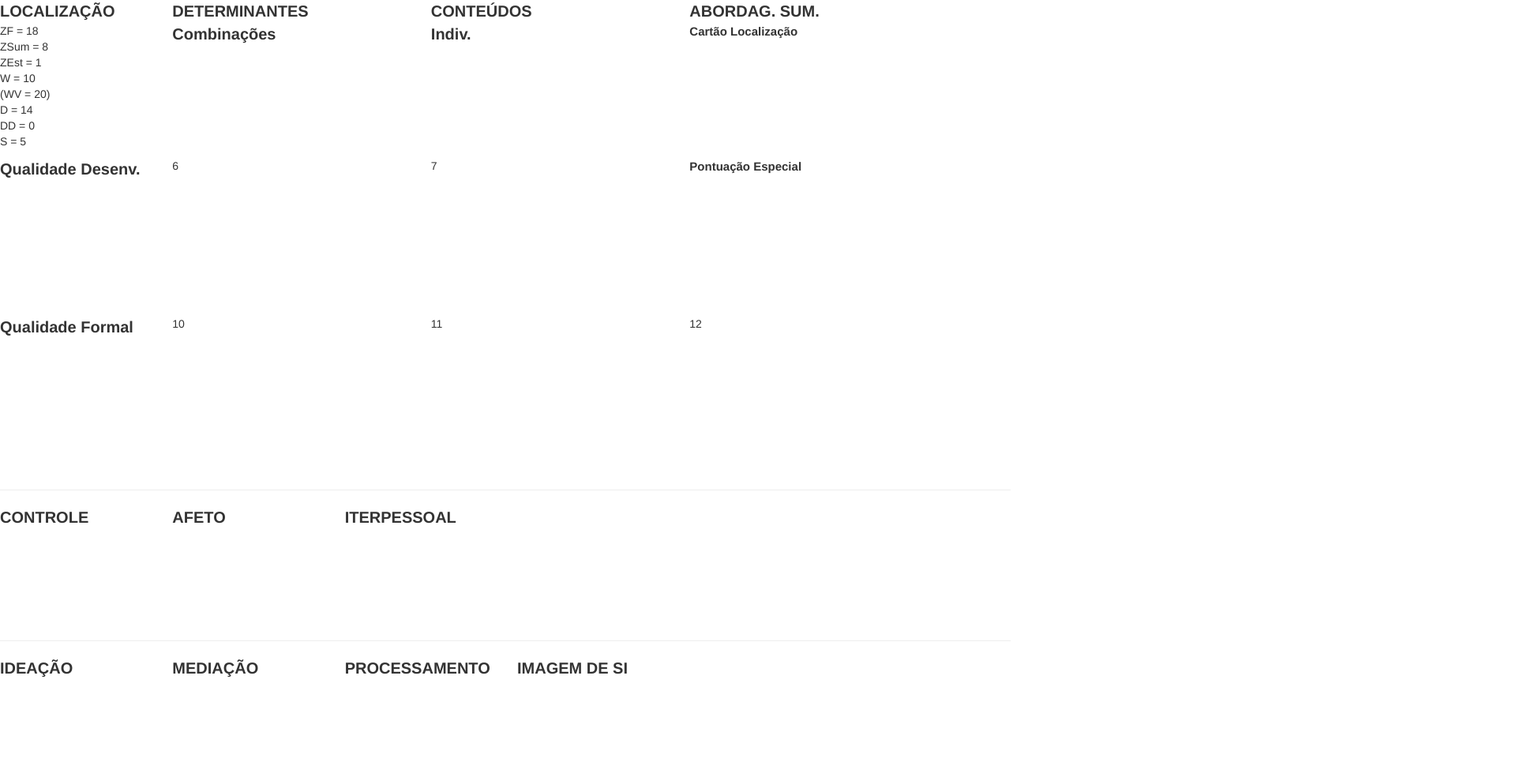
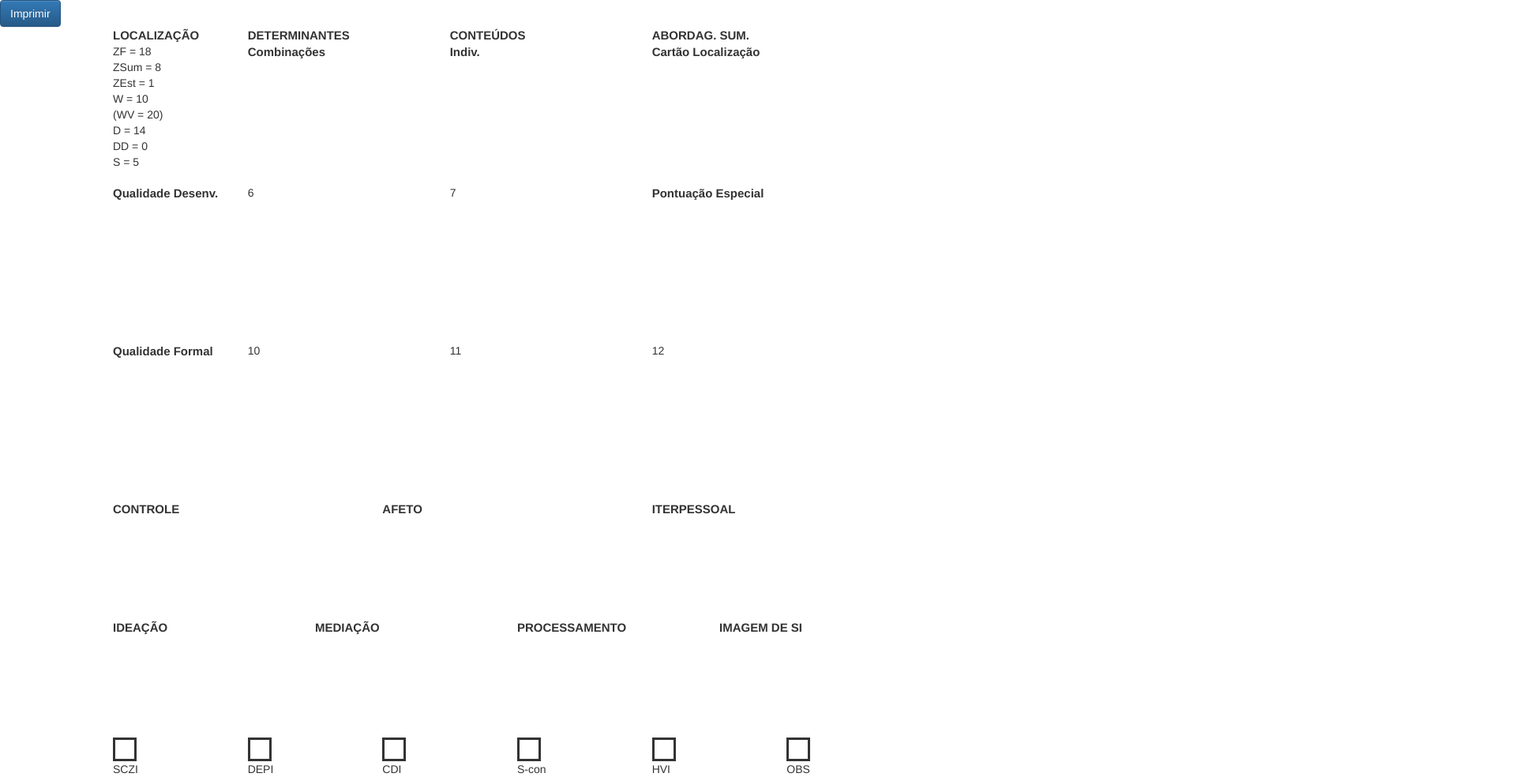
Before and after one commit to felipejsm/js-pdf, a plain HTML site: page grid/index2.html in a window 1280 px wide. Shown: the top 984 px of the page at 79% size, 1920 px wide, since content can reach past the window. Drawn offline with nearby package versions, Linux system fonts and the light colour scheme; a script that the page names is missing.

Commit message:
Finished new summary

```diff
--- a/grid/index2.html
+++ b/grid/index2.html
@@ -17,14 +17,17 @@
         display: flex;
         flex-wrap: wrap;
         }
-        .titulo {font-weight: bold; font-size: 20px}
-        .subtitulo {font-weight: bold; font-size: 15px}
+        .titulo {font-weight: bold; font-size: 15px}
+        .subtitulo {font-weight: bold; font-size: 10px}
+        .quadrado {width: 30px;height: 30px;border-style: solid;text-align:center;}
     </style>
     <title>grd2</title>
 </head>
 <body ng-app="myApp" ng-controller="myCtrl">
-            <div class="row">
-                <div class="col-md-2" style="height:200px;">
+        <button type='button' class="btn btn-primary" onclick='imprimir()'>Imprimir</button>
+        <div id="imprimir" class="center-block" style="background-color: #ffff;width: 80%">
+            <div class="row center-block" style="background-color:#ffffff">
+                <div class="col-sm-2" style="height:200px;">
                         <div class='container'>
                                 <div class='row'>
                                     <span class='titulo'>LOCALIZAÇÃO</span>
@@ -55,7 +58,7 @@
                                 </div>
                         </div>
                 </div>
-                <div class="col-xs-3" style="height:200px;">
+                <div class="col-sm-3" style="height:200px;">
                     <div class='container'>
                         <div class='row'>
                                 <span class='titulo'>DETERMINANTES</span>
@@ -65,7 +68,7 @@
                         </div>
                     </div>
                 </div>
-                <div class="col-xs-3" style="height:200px;">
+                <div class="col-sm-3" style="height:200px;">
                     <div class='container'>
                             <div class='row'>
                                     <span class='titulo'>CONTEÚDOS</span>
@@ -75,70 +78,69 @@
                             </div>
                     </div>
                 </div>
-                <div class="col-xs-3" style="height:200px;">
+                <div class="col-sm-3" style="height:200px;">
                         <div class='container'>
                                 <div class='row'>
                                         <span class='titulo'>ABORDAG. SUM.</span>
                                 </div>
                                 <div class='row'>
-                                        <span class='subtitulo'>Cartão	Localização</span>
+                                        <span class='titulo'>Cartão	Localização</span>
                                 </div>
                         </div>
                 </div>
-                <div class="col-md-2" style="height:200px;">
+                <div class="col-sm-2" style="height:200px;">
                     <div class='container'>
                         <div class='row'>
                             <span class='titulo'>Qualidade Desenv.</span>
                         </div>
                     </div>
                 </div>
-                <div class="col-xs-3" style="height:200px;">
+                <div class="col-sm-3" style="height:200px;">
                     6
                 </div>
-                <div class="col-xs-3" style="height:200px;">
+                <div class="col-sm-3" style="height:200px;">
                     7
                 </div>
-                <div class="col-xs-3" style="height:200px;">
+                <div class="col-sm-3" style="height:200px;">
                     <div class='container'>
                             <div class='row'>
-                                    <span class='subtitulo'>Pontuação Especial</span>
+                                    <span class='titulo'>Pontuação Especial</span>
                             </div>
                     </div>
                 </div>
-                <div class="col-md-2" style="height:200px;">
+                <div class="col-sm-2" style="height:200px;">
                     <div class='container'>
                             <div class='row'>
                                 <span class='titulo'>Qualidade Formal</span>
                             </div>
                     </div>
                 </div>
-                <div class="col-xs-3" style="height:200px;">
+                <div class="col-sm-3" style="height:200px;">
                         10
                 </div>
-                <div class="col-xs-3" style="height:200px;">
+                <div class="col-sm-3" style="height:200px;">
                         11
                 </div>
-                <div class="col-xs-3" style="height:200px;">
+                <div class="col-sm-3" style="height:200px;">
                         12
                 </div>
             </div>
-            <hr></hr>
-            <div class="row fix">
-                <div class="col-md-2" style="height:150px;">
+            <div class="row fix center-block" style="background-color:#ffffff">
+                <div class="col-sm-4" style="height:150px;">
                     <div class='container'>
                         <div class='row'>
                             <span class='titulo'>CONTROLE</span>
                         </div>
                     </div>
                 </div>
-                <div class="col-md-2" style="height:150px;">
+                <div class="col-sm-4" style="height:150px;">
                         <div class='container'>
                                 <div class='row'>
                                     <span class='titulo'>AFETO</span>
                                 </div>
                             </div>
                 </div>
-                <div class="col-md-2" style="height:150px;">
+                <div class="col-sm-4" style="height:150px;">
                         <div class='container'>
                                 <div class='row'>
                                     <span class='titulo'>ITERPESSOAL</span>
@@ -146,30 +148,29 @@
                             </div>
                 </div>
             </div>
-            <hr></hr>
-            <div class="row fix">
-                <div class="col-md-2" style="height:150px;">
+            <div class="row fix center-block" style="background-color:#ffffff">
+                <div class="col-sm-3" style="height:150px;">
                     <div class='container'>
                         <div class='row'>
                             <span class='titulo'>IDEAÇÃO</span>
                         </div>
                     </div>
                 </div>
-                <div class="col-md-2" style="height:150px;">
+                <div class="col-sm-3" style="height:150px;">
                         <div class='container'>
                                 <div class='row'>
                                     <span class='titulo'>MEDIAÇÃO</span>
                                 </div>
                         </div>
                 </div>
-                <div class="col-md-2" style="height:150px;">
+                <div class="col-sm-3" style="height:150px;">
                         <div class='container'>
                                 <div class='row'>
                                     <span class='titulo'>PROCESSAMENTO</span>
                                 </div>
                         </div>
                 </div>
-                <div class="col-md-2" style="height:150px;">
+                <div class="col-sm-3" style="height:150px;">
                         <div class='container'>
                                 <div class='row'>
                                     <span class='titulo'>IMAGEM DE SI</span>
@@ -177,6 +178,43 @@
                         </div>
                 </div>
             </div>
+            <div class="row fix center-block" style="background-color:#ffffff">
+                <div class='container'>
+                    <div class='row'>
+                        <div class='col-sm-2'>
+                            <div class='quadrado'>
+                            </div>
+                            SCZI
+                        </div>
+                        <div class='col-sm-2'>
+                                <div class='quadrado'>
+                                </div>
+                                DEPI
+                        </div>
+                        <div class='col-sm-2'>
+                                <div class='quadrado'>
+                                </div>
+                                CDI
+                        </div>
+                        <div class='col-sm-2'>
+                                <div class='quadrado'>
+                                </div>
+                                S-con
+                        </div>
+                        <div class='col-sm-2'>
+                                <div class='quadrado'>
+                                </div>
+                                HVI
+                        </div>
+                        <div class='col-sm-2'>
+                                <div class='quadrado'>
+                                </div>
+                                OBS
+                        </div>
+                    </div>
+                </div>
+            </div>
+        </div>
     </body>
     <script src="https://cdnjs.cloudflare.com/ajax/libs/angular.js/1.6.5/angular.js"></script>
     <script src="https://cdnjs.cloudflare.com/ajax/libs/jquery/3.2.1/jquery.min.js"></script>
```
